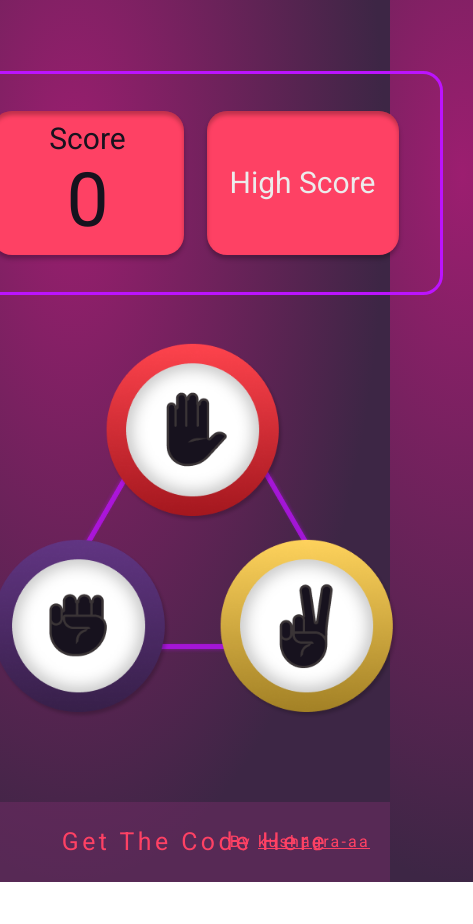
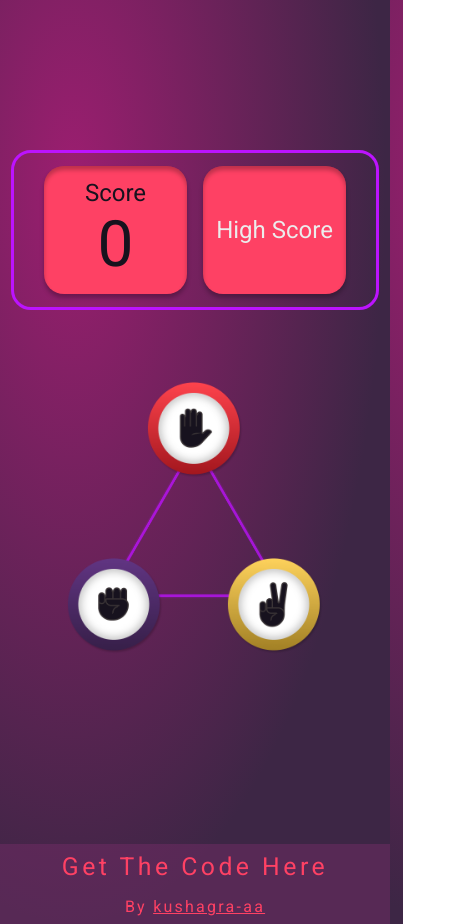
Before and after one commit to kushagra-aa/StonePaperScissors, a plain HTML site: page index.html in a window 390 px wide. Shown: the whole page, 473 px wide, since content can reach past the window. Before the commit the page ends 882 px from the top, so only its background shows below. Drawn offline with Linux system fonts and the light colour scheme.

Commit message:
fixed responsive designs

```diff
--- a/css/style.css
+++ b/css/style.css
@@ -205,23 +205,53 @@ footer {
 
 /* mobile styles */
 @media only screen and (max-width: 655px) {
+  .container {
+    max-width: 100vw;
+    height: 100vh;
+  }
+  .scoreboard {
+    margin-top: 2em;
+    width: 23rem;
+    height: 10rem;
+    gap: 1em;
+  }
+  .score,
+  .high-score {
+    width: 10rem;
+    height: 8rem;
+    font-size: 1.5rem;
+  }
+  .score span,
+  .high-score span {
+    font-size: 4rem;
+  }
+  .hands {
+    width: 20rem;
+    height: 20rem;
+    background-position: 6.5rem 8rem;
+    background-size: 50%;
+    gap: 2rem;
+  }
+  .icon {
+    width: 6rem;
+    height: 6rem;
+  }
+  .results {
+    flex-direction: column;
+    gap: 1em;
+    height: 45rem;
+    width: 15rem;
+  }
+  .picked {
+    width: 9rem;
+    height: 9rem;
+  }
   footer {
     height: 5rem;
     flex-direction: column;
+    gap: 1em;
   }
-  .scoreboard {
-    width: 31rem;
-    height: 14rem;
-  }
-  .score,
-  .high-score {
-    width: 12rem;
-    height: 9rem;
-  }
-  .results {
-    flex-direction: column;
-    gap: 0.5em;
-    height: 45rem;
-    width: 30rem;
+  .right {
+    position: initial;
   }
 }
--- a/index.html
+++ b/index.html
@@ -32,7 +32,7 @@
         <div class="results">
             <div class="result-in result-hand user-hand">
                 <h2>you picked</h2>
-                <img id="user-picked">
+                <img id="user-picked" class="picked">
             </div>
             <div class="result-in result">
                 <h2></h2>
@@ -40,7 +40,7 @@
             </div>
             <div class="result-in result-hand house-hand">
                 <h2>house picked</h2>
-                <img src="/assets/icons/scissors.png" id="house-picked" alt="scissors">
+                <img id="house-picked" class="picked">
             </div>
         </div>
     </div>
```
